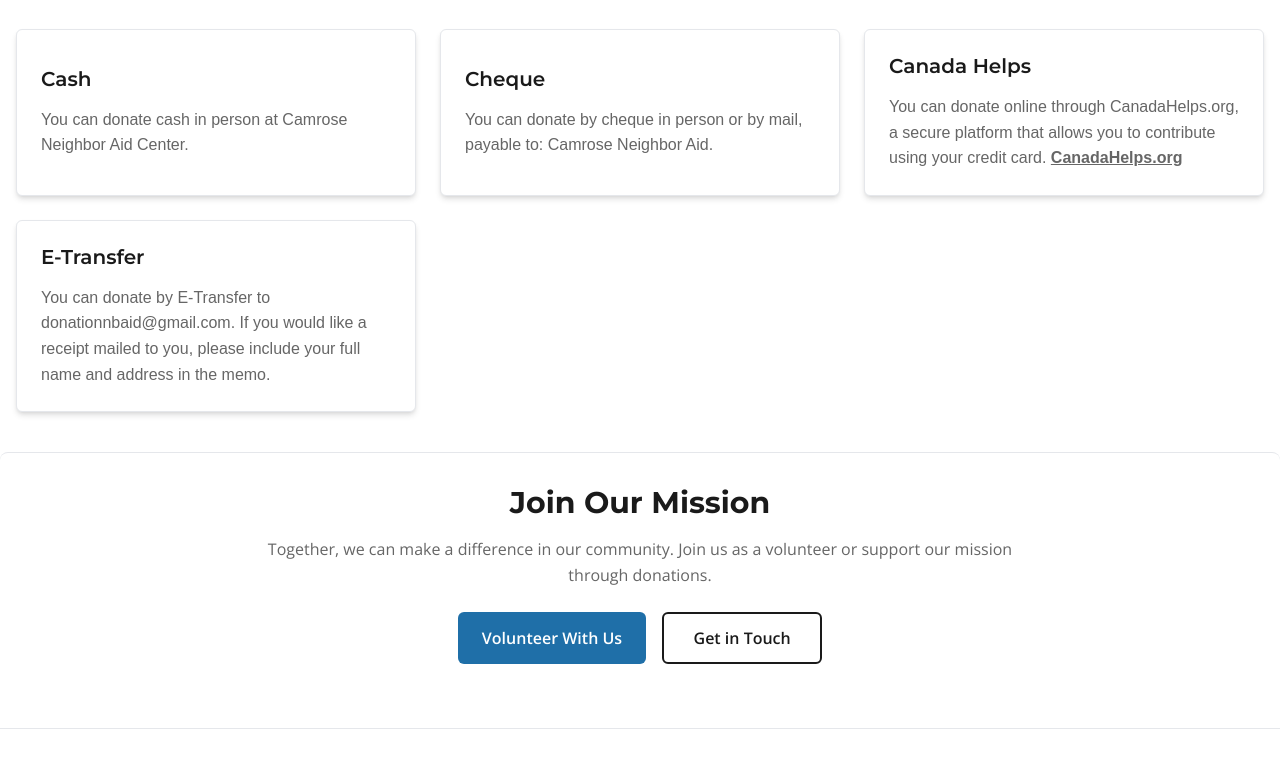
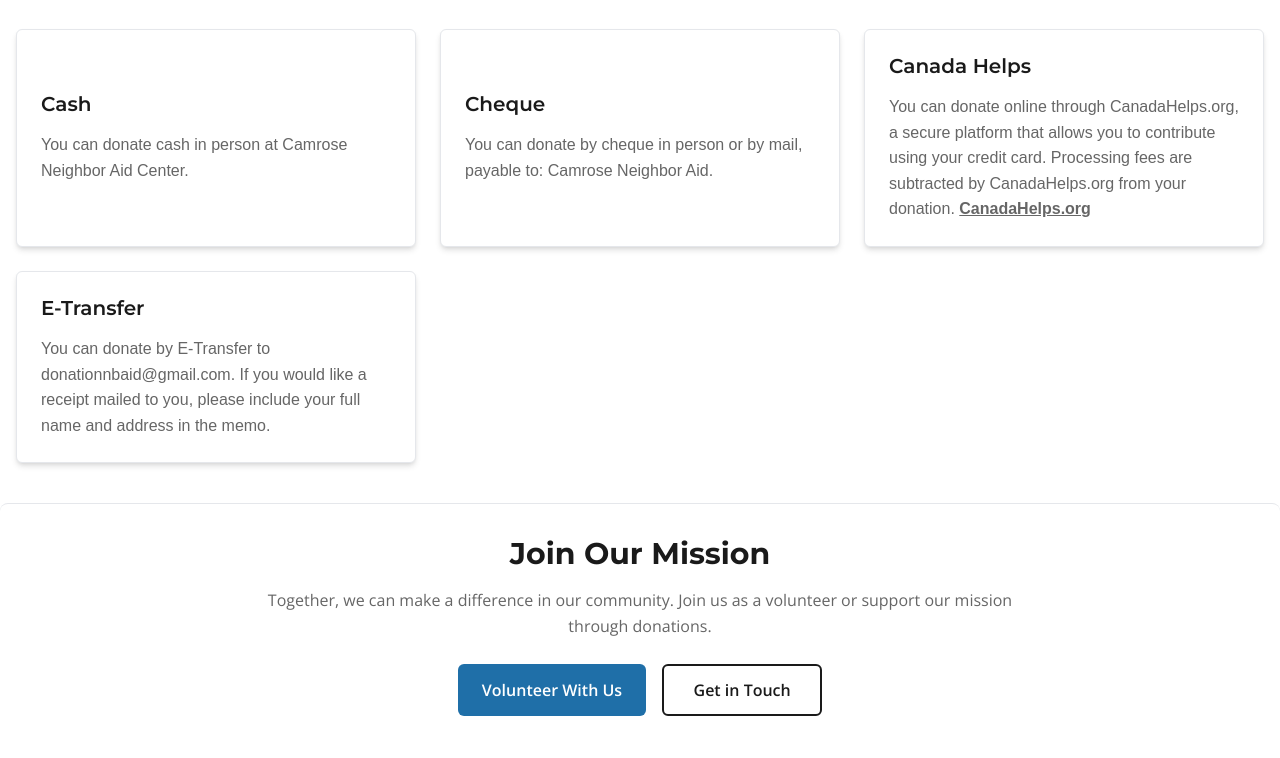
Before and after one commit to camroseneighboraidcenter/camroseneighboraidcenter.github.io, an Astro site: page /donate in a window 1280 px wide. Shown: the part 855-1613 px from the top of the page. Built offline with nearby package versions, Linux system fonts and the light colour scheme; Astro itself is replaced by a stand-in of ours.

Commit message:
Update donation methods

```diff
--- a/src/pages/donate.astro
+++ b/src/pages/donate.astro
@@ -45,7 +45,7 @@ import { donateEmail } from "../data/contact";
             {
               title: "Canada Helps",
               description:
-                "You can donate online through CanadaHelps.org, a secure platform that allows you to contribute using your credit card.",
+                "You can donate online through CanadaHelps.org, a secure platform that allows you to contribute using your credit card. Processing fees are subtracted by CanadaHelps.org from your donation.",
               link: {
                 href: "https://www.canadahelps.org/en/charities/neighbourlink-camrose-inc/",
                 text: "CanadaHelps.org",
```
